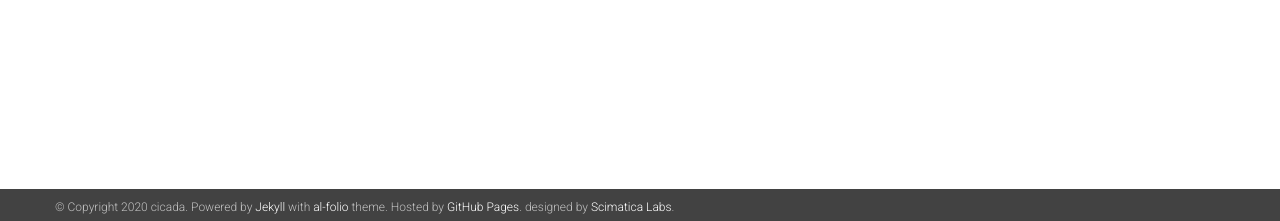
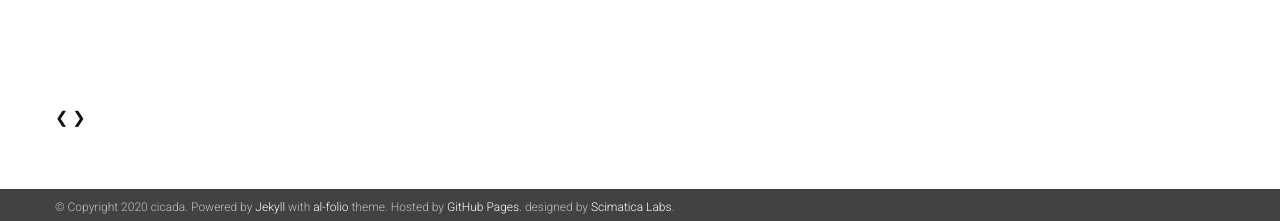
Before and after one commit to Scimatica-Labs/cicadadesign.in, a Jekyll site: the page built from index.html, in a window 1280 px wide and 900 px high, scrolled down 2457 px. Shown: the part 676-897 px from the top of the window. Built offline with Jekyll 4.4.1, drawn with Linux system fonts in a browser that asks for light colours; nearby versions of some CDN libraries; a style sheet for code colours, icons or effects is not loaded.

Commit message:
Update index.html

```diff
--- a/index.html
+++ b/index.html
@@ -9,3 +9,38 @@ layout: default
   <hr>
   <br/>
 </div>
+
+<!-- Slideshow container -->
+<div class="slideshow-container">
+
+  <!-- Full-width images with number and caption text -->
+  <div class="mySlides fade">
+    <div class="numbertext">1 / 3</div>
+    <img src="img1.jpg" style="width:100%">
+    <div class="text">Caption Text</div>
+  </div>
+
+  <div class="mySlides fade">
+    <div class="numbertext">2 / 3</div>
+    <img src="img2.jpg" style="width:100%">
+    <div class="text">Caption Two</div>
+  </div>
+
+  <div class="mySlides fade">
+    <div class="numbertext">3 / 3</div>
+    <img src="img3.jpg" style="width:100%">
+    <div class="text">Caption Three</div>
+  </div>
+
+  <!-- Next and previous buttons -->
+  <a class="prev" onclick="plusSlides(-1)">&#10094;</a>
+  <a class="next" onclick="plusSlides(1)">&#10095;</a>
+</div>
+<br>
+
+<!-- The dots/circles -->
+<div style="text-align:center">
+  <span class="dot" onclick="currentSlide(1)"></span>
+  <span class="dot" onclick="currentSlide(2)"></span>
+  <span class="dot" onclick="currentSlide(3)"></span>
+</div>
```
